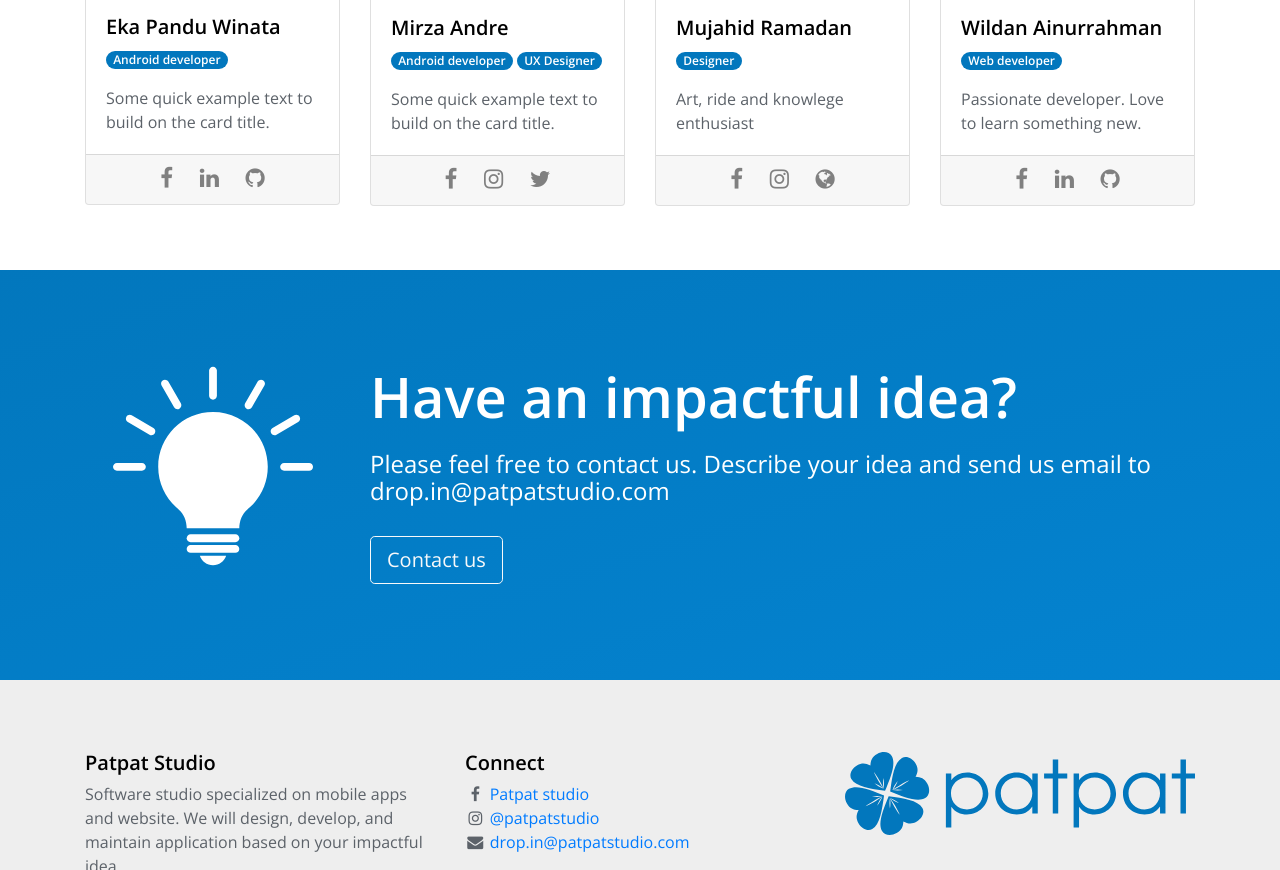
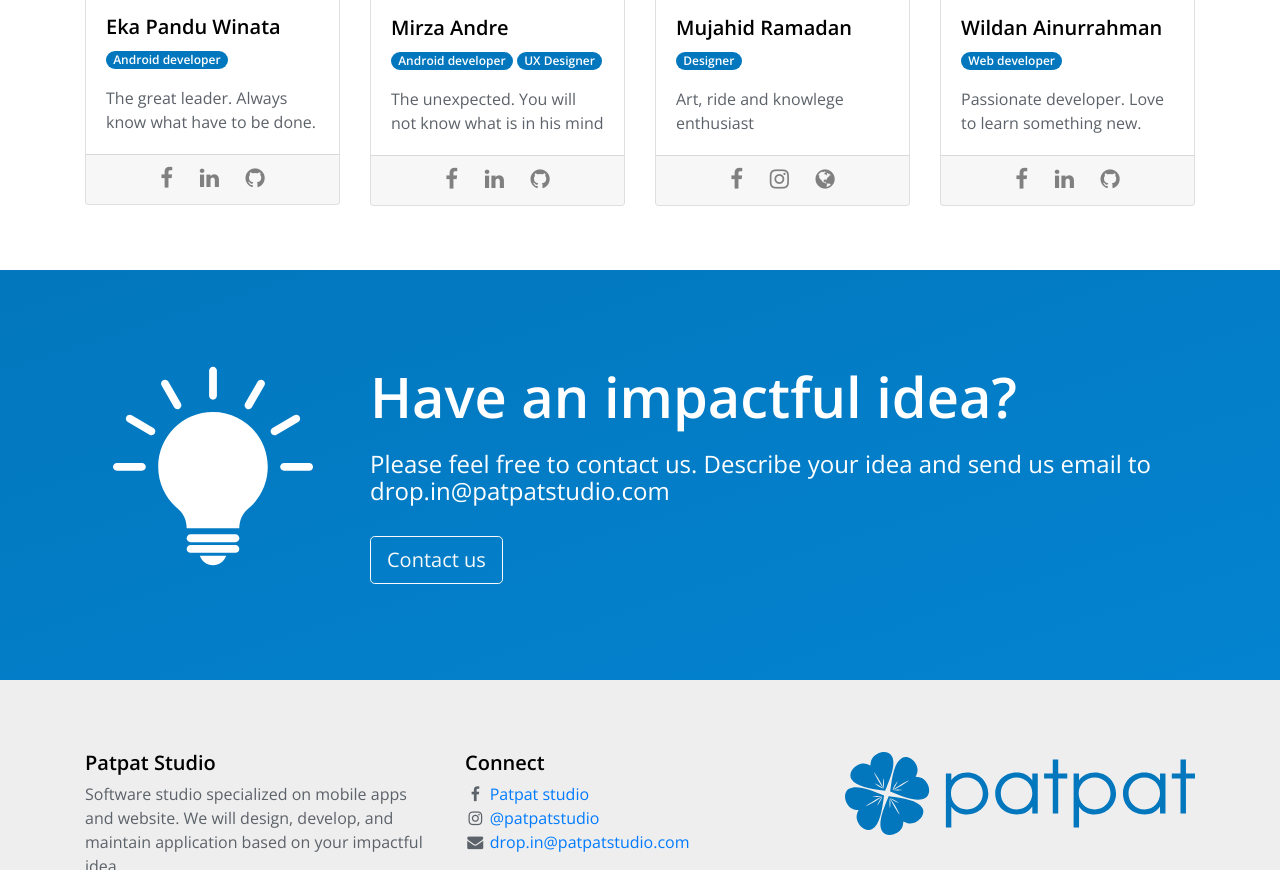
Before and after one commit to w1lldone/patpat, a plain HTML site: page index.html in a window 1280 px wide. Shown: the part 3695-4565 px from the top of the page. Drawn offline with nearby package versions, Linux system fonts and the light colour scheme.

Commit message:
fix team section

```diff
--- a/index.html
+++ b/index.html
@@ -204,7 +204,7 @@
               <div class="card-body">
                 <h5>Eka Pandu Winata</h5>
                 <span class="badge badge-pill bg-patpat">Android developer</span>
-                <p class="card-text">Some quick example text to build on the card title.</p>
+                <p class="card-text">The great leader. Always know what have to be done.</p>
               </div>
               <div class="card-footer text-center">
                 <a href="https://www.facebook.com/eqa.hahn" target="_blank"><i class="fa fa-facebook"></i></a>
@@ -220,12 +220,12 @@
                 <h5>Mirza Andre</h5>
                 <span class="badge badge-pill bg-patpat">Android developer</span>
                 <span class="badge badge-pill bg-patpat">UX Designer</span>
-                <p class="card-text">Some quick example text to build on the card title.</p>
+                <p class="card-text">The unexpected. You will not know what is in his mind</p>
               </div>
               <div class="card-footer text-center">
                 <a href="https://www.facebook.com/andre.mirza" target="_blank"><i class="fa fa-facebook"></i></a>
-                <a href="#" target="_blank"><i class="fa fa-instagram"></i></a>
-                <a href="#" target="_blank"><i class="fa fa-twitter"></i></a>
+                <a href="https://www.linkedin.com/in/mirza-adr/" target="_blank"><i class="fa fa-linkedin"></i></a>
+                <a href="https://github.com/Mirzaadr" target="_blank"><i class="fa fa-github"></i></a>
               </div>
             </div>
           </div>
```
